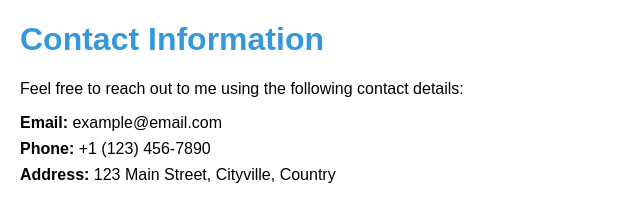
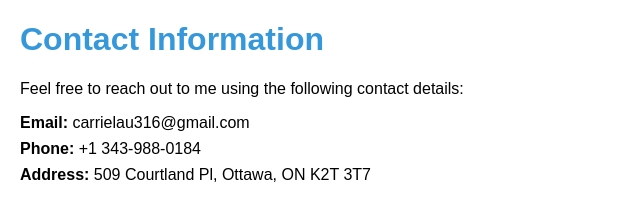
Before and after one commit to CarrieJLiu/capstone-projects, a plain HTML site: page public/contact.html in a window 1280 px wide. Shown: the whole page, without its empty margins (0-640 px from the left). Drawn offline with Linux system fonts and the light colour scheme.

Commit message:
Update contact.html

```diff
--- a/public/contact.html
+++ b/public/contact.html
@@ -35,9 +35,9 @@
   <p>Feel free to reach out to me using the following contact details:</p>
 
   <ul>
-    <li><strong>Email:</strong> example@email.com</li>
-    <li><strong>Phone:</strong> +1 (123) 456-7890</li>
-    <li><strong>Address:</strong> 123 Main Street, Cityville, Country</li>
+    <li><strong>Email:</strong> carrielau316@gmail.com</li>
+    <li><strong>Phone:</strong> +1 343-988-0184</li>
+    <li><strong>Address:</strong> 509 Courtland Pl, Ottawa, ON K2T 3T7</li>
   </ul>
 
 </body>
```
